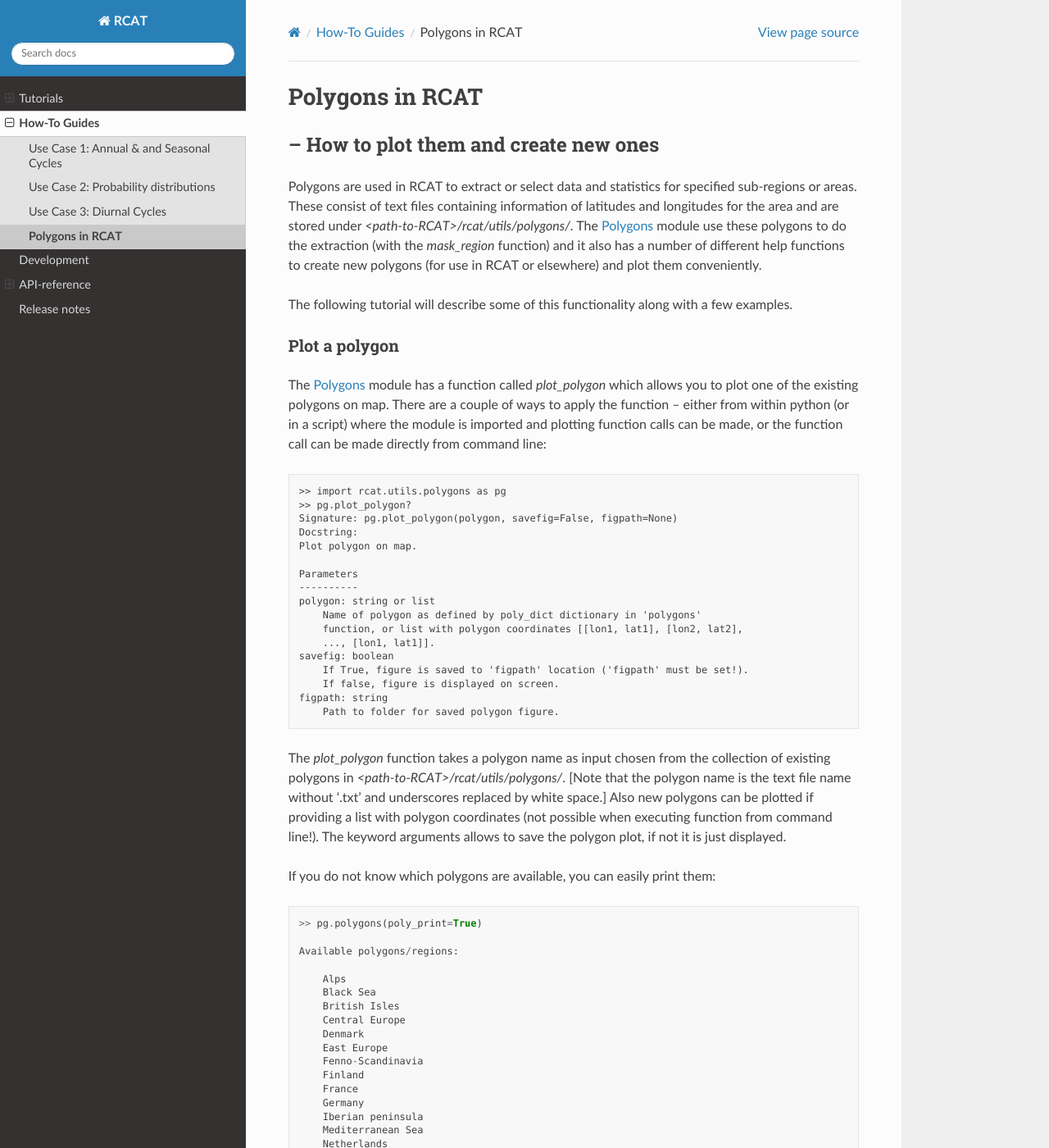
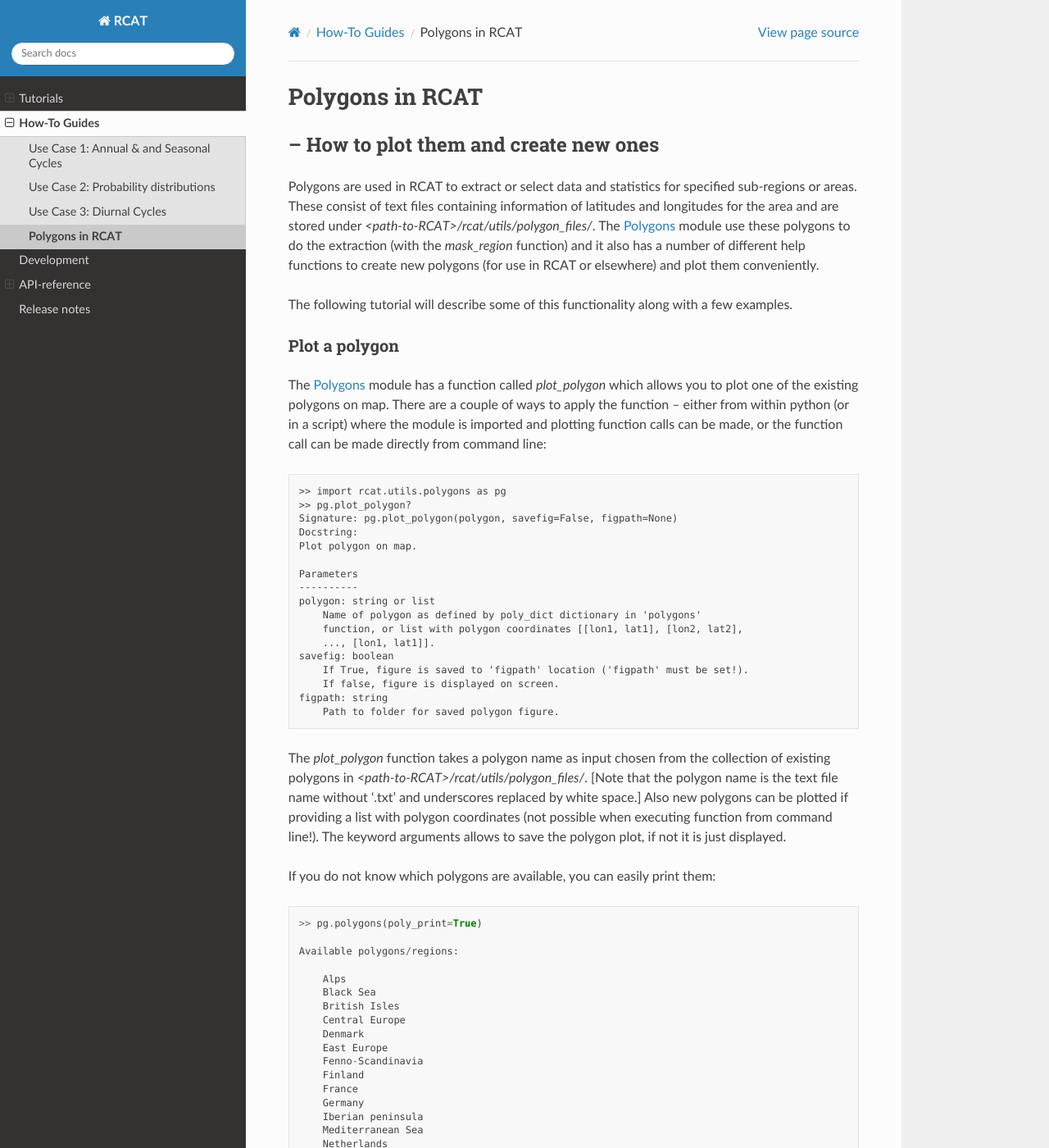
Before and after one commit to jplind79/RCAT, a Sphinx documentation site: the page built from docs/source/polygons-howto.rst, in a window 1280 px wide and 1400 px high. Shown: the whole window at 82% size. Built offline with Sphinx 7.4.7 and the Read the Docs theme 2.0.0, drawn with Linux system fonts in a browser that asks for light colours.

Commit message:
Some text changes in docs after changes in modules and folder names
Signed-off-by: Petter Lind <petter.lind@smhi.se>

```diff
--- a/docs/source/polygons-howto.rst
+++ b/docs/source/polygons-howto.rst
@@ -8,7 +8,7 @@ Polygons in RCAT
 Polygons are used in RCAT to extract or select data and statistics for specified
 sub-regions or areas. These consist of text files containing information of
 latitudes and longitudes for the area and are stored under
-*<path-to-RCAT>/rcat/utils/polygons/*. The :ref:`polygons` module use these polygons
+*<path-to-RCAT>/rcat/utils/polygon_files/*. The :ref:`polygons` module use these polygons
 to do the extraction (with the *mask_region* function) and it also has a number
 of different help functions to create new polygons (for use in RCAT or elsewhere) and
 plot them conveniently.
@@ -45,7 +45,7 @@ function call can be made directly from command line::
         Path to folder for saved polygon figure.
 
 The *plot_polygon* function takes a polygon name as input chosen from the
-collection of existing polygons in *<path-to-RCAT>/rcat/utils/polygons/*. [Note that the
+collection of existing polygons in *<path-to-RCAT>/rcat/utils/polygon_files/*. [Note that the
 polygon name is the text file name without '.txt' and underscores replaced by
 white space.] Also new polygons can be plotted if providing a list with polygon
 coordinates (not possible when executing function from command line!). The
--- a/docs/source/usecase1.rst
+++ b/docs/source/usecase1.rst
@@ -66,7 +66,7 @@ and precipitation (*pr*) with daily data as input (*'freq'* set to *'day'*).
 
     regions = ['Fenno-Scandinavia']
 
-*regions* is a list of pre-defined regions -- see available regions in *<path-to-RCAT>/rcat/utils/polygons* folder (see also :ref:`Polygons` module).
+*regions* is a list of pre-defined regions -- see available regions in *<path-to-RCAT>/rcat/utils/polygon_files* folder (see also :ref:`Polygons` module).
 Statistics will be selected for the specified sub-regions.
 
 
```
Also changed, not shown: .readthedocs.yml, 1 other file.
